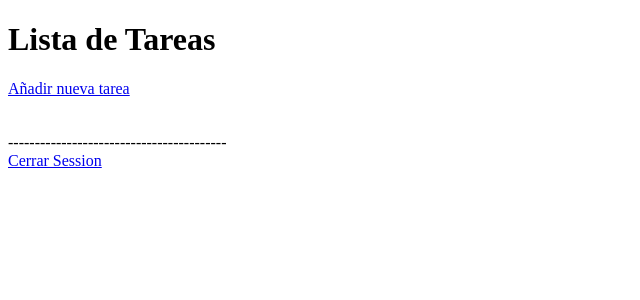
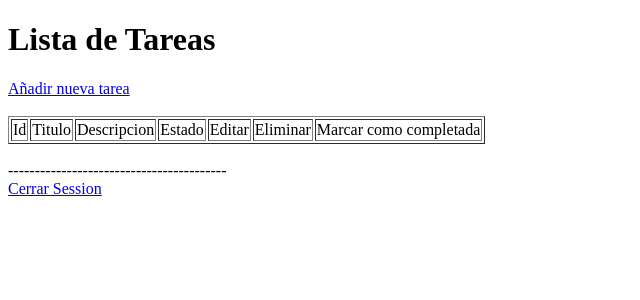
Before and after one commit to freyder319/reto_php, a PHP site: page /tareas.php in a window 1280 px wide. Shown: the top 300 px of the page, without its empty margins (0-640 px from the left). Run offline with PHP 8.4, Linux system fonts and the light colour scheme; the visitor is signed in with stand-in values (Sample User, id 1); data that the repository does not hold is empty.

Commit message:
Actualizacion

```diff
--- a/completar_tarea.php
+++ b/completar_tarea.php
@@ -15,6 +15,6 @@ $query->bind_param("ii", $id_tarea, $usuario_id);
 $query->execute();
 $query->close();
 $conexion->close();
-header("Location: tareas.php");
+header("Location: tareas.php?");
 exit;
 ?>
--- a/register.php
+++ b/register.php
@@ -12,7 +12,7 @@
     <input type="text" name="nombre">
     <br><br>
     Correo Electronico:
-    <input type="text" name="correo">
+    <input type="email" name="correo">
     <br><br>
     Contraseña:
     <input type="password" name="contra">
@@ -23,8 +23,11 @@
     <?php
         if (isset($_REQUEST['error'])){
             echo "Contraseñas no coinciden";
+        }elseif(isset($_REQUEST['registrado'])){
+            echo "usuario Registrado";
         }
     ?>
+
     <br><br>
     <input type="submit" value="Registrar">
     </form>
--- a/tareas.php
+++ b/tareas.php
@@ -22,26 +22,49 @@ $resultado = $conexion->query("SELECT * FROM tareas WHERE usuario_id = '$usuario
     <a href="nueva_tarea.php">Añadir nueva tarea</a>
     <br><br>
     <div>
+        <table border="1px solid black">
+            <tr>
+                <td>Id</td>
+                <td>Titulo</td>
+                <td>Descripcion</td>
+                <td>Estado</td>
+                <td>Editar</td>
+                <td>Eliminar</td>
+                <td>Marcar como completada</td>
+            </tr>
         <?php
         $contador=1;
         while ($tarea = $resultado->fetch_assoc()) { ?>
-            <br>
+            <tr>
                 <?php
+                echo "<td>";
                 echo "Tarea N°". $contador;
+                echo "</td>";
                 echo "<br>";
                 $contador+=1
                 ?>
-                <?php echo $tarea['titulo']; ?> - <?php echo $tarea['descripcion']; ?>
+                <?php echo "<td>"; echo $tarea['titulo'];  ?></td> <td> <?php echo $tarea['descripcion']; ?></td>
+
+                <td>
+                <?php echo $tarea['completada'] ? " Completada" : " Pendiente"; ?></td>
                 <br>
-                Estado: <?php echo $tarea['completada'] ? " Completada" : " Pendiente"; ?>
-                <br>
-                <a href="editar_tarea.php?id=<?php echo $tarea['id']; ?>">Editar</a>
-                <br>
-                <a href="eliminar_tarea.php?id=<?php echo $tarea['id']; ?>">Eliminar</a>
-                <br>
-                <a href="completar_tarea.php?id=<?php echo $tarea['id']; ?>">Marcar como completada</a>
-            <br>
+                <td> <a href="editar_tarea.php?id=<?php echo $tarea['id']; ?>">Editar</a></td>
+                <td> <a href="eliminar_tarea.php?id=<?php echo $tarea['id']; ?>">Eliminar</a></td>
+                <td>
+                <?php
+                    if ($tarea['completada']==1){
+
+                    }else{
+                        ?>
+                         <a href="completar_tarea.php?id=<?php echo $tarea['id']; ?>">Marcar como completada</a>
+                        <?php
+
+                    }
+                ?>
+                </td>
+            </tr>
         <?php } ?>
+        </table>
     </div>
     <br>
     -----------------------------------------
```
Also changed, not shown: register_2.php (+10 -9 lines), index.php (renamed from login.php).
